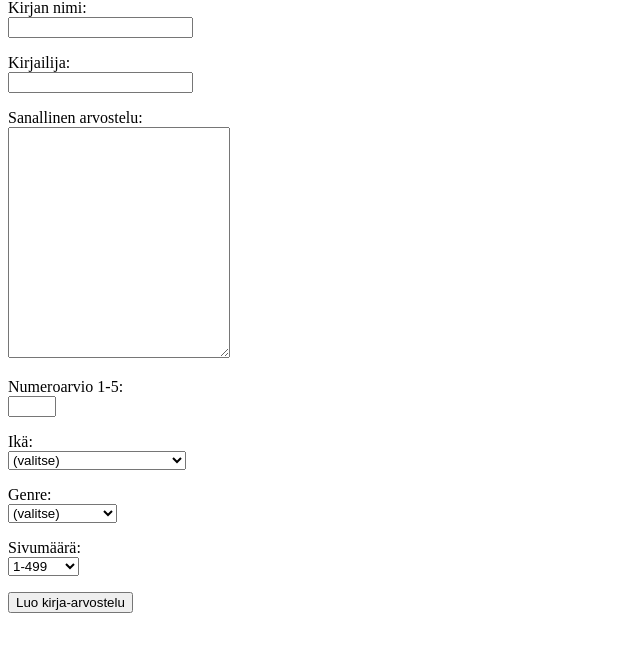
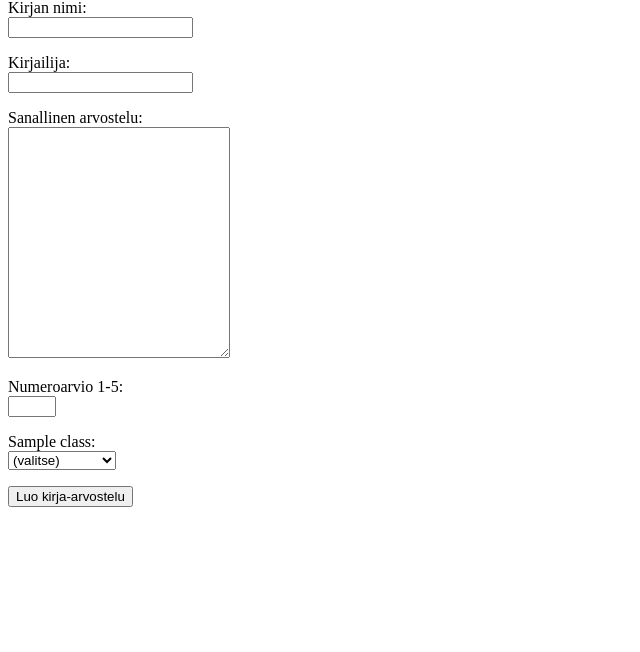
Before and after one commit to Axaboi/kirja-arvostelu, a Flask app: template templates/new_book.html in a window 1280 px wide. Shown: the part 81-733 px from the top of the page, without its empty margins (0-640 px from the left). Run offline with Flask 3, Linux system fonts and the light colour scheme; the template is opened without the code that fills it: most values are stand-ins (such as "Sample title", 1, 10 or a date in 2020).

Commit message:
Add class storing for project

```diff
--- a/app.py
+++ b/app.py
@@ -51,7 +51,8 @@
 @app.route("/new_book")
 def new_book():
     require_login()
-    return render_template("new_book.html")
+    classes = books.get_all_classes()
+    return render_template("new_book.html", classes=classes)
 
 @app.route("/create_book", methods=["POST"])
 def create_book():
@@ -72,15 +73,10 @@
     user_id = session["user_id"]
 
     classes = []
-    age = request.form["age"]
-    if age:
-        classes.append(("Ikä", age))
-    genre = request.form["genre"]
-    if genre:
-        classes.append(("Genre", genre))
-    page_count = request.form["page_count"]
-    if page_count:
-        classes.append(("Sivumäärä", page_count))
+    for entry in request.form.getlist("classes"):
+        if entry:
+            parts = entry.split(":")
+            classes.append((parts[0], parts[1]))
 
     books.add_book(title, description, book_grade, user_id, author, classes)
 
--- a/schema.sql
+++ b/schema.sql
@@ -13,6 +13,12 @@
     author TEXT
 );
 
+CREATE TABLE classes (
+    id INTEGER PRIMARY KEY,
+    title TEXT,
+    value TEXT
+);
+
 CREATE TABLE book_classes (
     id INTEGER PRIMARY KEY,
     book_id INTEGER REFERENCES books,
--- a/templates/new_book.html
+++ b/templates/new_book.html
@@ -24,33 +24,17 @@
       Numeroarvio 1-5: <br />
       <input type="number" name="book_grade" min="1" max="5" size="8" pattern="[1-5]" required/>
     </p>
+    {% for class in classes %}
     <p>
-      Ikä: <br />
-      <select name="age">
+      {{ class }}: <br />
+      <select name="classes">
         <option value="">(valitse)</option>
-        <option value="uusi">uusi (2000-luku)</option>
-        <option value="vanha">vanha (ennen 2000-lukua)</option>
+      {% for option in classes[class] %}
+        <option value="{{ class }}:{{ option }}">{{ option }}</option>
+      {% endfor %}
       </select>
     </p>
-    <p>
-      Genre: <br />
-      <select name="genre">
-        <option value="">(valitse)</option>
-        <option value="proosa">proosa</option>
-        <option value="runous">runous</option>
-        <option value="draama">draama</option>
-        <option value="tietokirjallisuus">tietokirjallisuus</option>
-        <option value="muu">muu</option>
-      </select>
-    </p>
-    <p>
-      Sivumäärä: <br />
-      <select name="page_count">
-        <option value="1-499">1-499</option>
-        <option value="500-999">500-999</option>
-        <option value="yli_1000">yli 1000</option>
-      </select>
-    </p>
+    {% endfor %}
     <input type="submit" value="Luo kirja-arvostelu" />
   </form>
 </body>
```
Also changed, not shown: books.py (+15 -2 lines), init.sql (added, +14 -0 lines).
